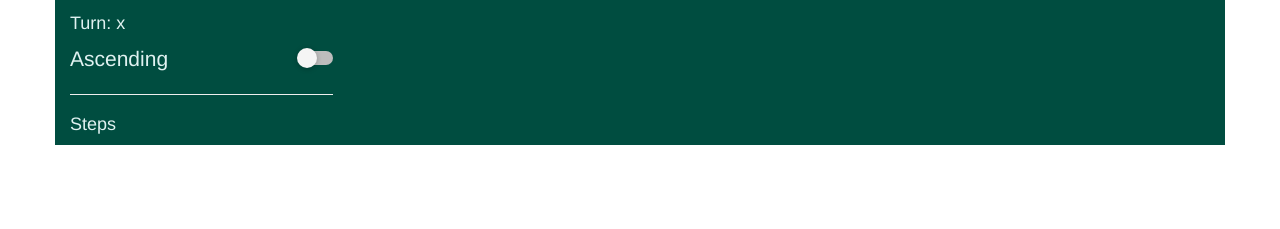
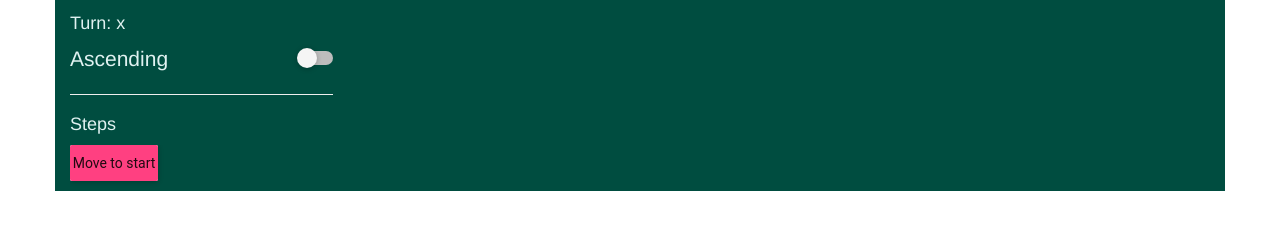
Before and after one commit to nthanhhai2909/TicTacToe_Redux, a React app: page /playgame in a window 1280 px wide. Shown: the part 145-374 px from the top of the page. Built offline with nearby package versions, Linux system fonts and the light colour scheme.

Commit message:
them chuc nang hien thi danh sach cac buoc di

```diff
--- a/src/actions/playgame.js
+++ b/src/actions/playgame.js
@@ -54,3 +54,15 @@ export const setPlayerWin = (player, arrayList) => (dispatch) => {
     dispatch(PlayerWin(player));
     dispatch(setListChessOfWin(arrayList));
 }
+
+export const move = (row, col, turn) =>({
+    type: types.ADD_MOVE_HISTORY,
+    row,
+    col,
+    turn
+})
+
+
+export const addMoveHistory =  (row, col, turn) => (dispatch) =>{
+    dispatch(move(row, col, turn));
+}
--- /dev/null
+++ b/src/components/HistoryItem.js
@@ -0,0 +1,40 @@
+import React from 'react'
+import PropTypes from 'prop-types'
+import RaisedButton from 'material-ui/RaisedButton';
+const HistoryItem = ({isSelect, row, col}) => {
+    let move;
+    if(row === -1){
+        move = 'start'
+    }
+    else{
+        move = row + ' - ' + col;
+        console.log('move', move)
+    }
+
+    return(
+        isSelect ?
+            <RaisedButton
+                style={{marginRight:30, marginBottom:10}}
+                secondary={true}  >
+                Move to {move}
+            </RaisedButton>
+        :
+            <RaisedButton
+                primary={true}
+                style={{marginRight:30, marginBottom:10}}
+                 >
+                Move to {move}
+            </RaisedButton>
+
+
+    )
+
+}
+
+HistoryItem.propTypes = {
+    isSelect:  PropTypes.bool,
+    row: PropTypes.number,
+    col: PropTypes.number,
+}
+
+export default HistoryItem
--- /dev/null
+++ b/src/components/HistoryList.js
@@ -0,0 +1,42 @@
+import React from 'react'
+import PropTypes from 'prop-types'
+import HistoryItem from './HistoryItem'
+
+
+const HistoryList = ({historys}) =>{
+    return(
+        historys.map((element, index) => {
+            if(index === historys.length - 1){
+
+                return(
+                    <HistoryItem
+                        isSelect={true}
+                        row={element.row}
+                        col={element.col}
+                    />
+                )
+            }
+            else{
+                return(
+                    <HistoryItem
+                        isSelect={false}
+                        row={element.row}
+                        col={element.col}
+                    />
+                )
+            }
+
+        })
+    )
+
+
+
+}
+
+
+
+HistoryList.propTypes = {
+    historys: PropTypes.array
+}
+
+export default HistoryList
--- a/src/components/ParameterGame.js
+++ b/src/components/ParameterGame.js
@@ -1,7 +1,8 @@
 import React from 'react'
-import PropTypes from 'prop-types';
+import PropTypes from 'prop-types'
 import '../css/index.css'
 import Toggle from 'material-ui/Toggle'
+import HistoryList from './HistoryList'
 const ParameterGame = ({turn, historys}) => (
     <div>
         <h3>Parameter</h3>
@@ -17,6 +18,11 @@ const ParameterGame = ({turn, historys}) => (
         </div>
         <hr/>
         <h4>Steps</h4>
+        <div className='list-steps' >
+            <HistoryList
+                historys={historys}
+            />
+        </div>
     </div>
 )
 
--- a/src/components/PlayGame.js
+++ b/src/components/PlayGame.js
@@ -10,7 +10,10 @@ import FlatButton from 'material-ui/FlatButton'
 import RaisedButton from 'material-ui/RaisedButton'
 
 
-const PlayGame = ({board, clickBox, turn, showDialog, submitWin, playerWin, listChessOfWin }) => {
+const PlayGame = ({board, clickBox, turn,
+     showDialog, submitWin, playerWin,
+      listChessOfWin, historys }) => {
+
     const actions = [
         <FlatButton
           label="OK"
@@ -36,6 +39,7 @@ const PlayGame = ({board, clickBox, turn, showDialog, submitWin, playerWin, list
                 <Col md={3}>
                     <Parameter
                         turn={turn}
+                        historys={historys}
                     />
                 </Col>
                 <Col md={9} >
@@ -62,7 +66,8 @@ PlayGame.propTypes = {
     isWin: PropTypes.bool,
     turn:PropTypes.string,
     board: PropTypes.array,
-    clickBox: PropTypes.func
+    clickBox: PropTypes.func,
+    historys: PropTypes.array,
 }
 
 export default PlayGame
--- a/src/constants/actionTypes.js
+++ b/src/constants/actionTypes.js
@@ -12,3 +12,5 @@ export const OPEN_DIALOG = 'OPEN_DIALOG'
 export const CLOSE_DIALOG = 'CLOSE_DIGLOG'
 export const SET_PLAYER_WIN = 'SET_PLAYER_WIN'
 export const SET_LIST_CHESS_OF_WIN = 'SET_LIST_CHESS_OF_WIN'
+
+export const ADD_MOVE_HISTORY = 'ADD_MOVE_HISTORY'
--- a/src/containers/PlayGameContainer.js
+++ b/src/containers/PlayGameContainer.js
@@ -2,7 +2,8 @@ import React from 'react'
 import {connect} from 'react-redux'
 import PropTypes from 'prop-types'
 import PlayGame from '../components/PlayGame'
-import {setBoard, changeBoard, setWinGame, toogleDialog, setPlayerWin,} from '../actions/playgame'
+import {setBoard, changeBoard, setWinGame,
+     toogleDialog, setPlayerWin, addMoveHistory} from '../actions/playgame'
 
 
 class PlayGameContainer extends React.Component {
@@ -30,7 +31,10 @@ class PlayGameContainer extends React.Component {
             this.props.toogleDialog(true);
             this.props.setPlayerWin(this.props.turn, arrWin);
         }
+
         this.props.changeBoard(row, col);
+        //add move in history
+        this.props.addMoveHistory(row, col, this.props.turn);
 
     }
     isWin(board, rowCheck, colCheck, turn){
@@ -188,6 +192,7 @@ class PlayGameContainer extends React.Component {
                 turn={this.props.turn}
                 board={this.props.board}
                 clickBox={(row, col) => this.handleClick(row, col)}
+                historys={this.props.historys}
              />
 
         )
@@ -202,7 +207,9 @@ const mapStateToProps = state =>({
     numberCell: state.homeReducer.numberCell,
     board: state.playgameReducer.playGame.board,
     playerWin: state.playgameReducer.playGame.playerWin,
-    listChessOfWin: state.playgameReducer.playGame.listChessOfWin
+    listChessOfWin: state.playgameReducer.playGame.listChessOfWin,
+    historys: state.playgameReducer.historys.historys,
+
 })
 
 
@@ -217,9 +224,12 @@ PlayGameContainer.propTypes = {
     setWinGame:PropTypes.func,
     toogleDialog: PropTypes.func,
     setPlayerWin: PropTypes.func,
+    addMoveHistory: PropTypes.func,
+    history: PropTypes.array,
 
 }
 export default connect(
     mapStateToProps,
-    { setBoard, changeBoard, setWinGame, toogleDialog, setPlayerWin }
+    { setBoard, changeBoard, setWinGame,
+        toogleDialog, setPlayerWin, addMoveHistory}
 ) (PlayGameContainer)
--- a/src/css/index.css
+++ b/src/css/index.css
@@ -42,3 +42,8 @@
     color: #E65100;
     outline: none;
 }
+
+.list-steps{
+    max-height: 500px;
+    overflow: scroll;
+}
--- a/src/reducers/playGameReducer.js
+++ b/src/reducers/playGameReducer.js
@@ -6,10 +6,11 @@ import {INIT_BOARD,
      CLOSE_DIALOG,
      SET_PLAYER_WIN,
      SET_LIST_CHESS_OF_WIN,
+     ADD_MOVE_HISTORY,
     } from '../constants/actionTypes'
 import { combineReducers } from 'redux'
 
-const initialState = {
+const initialStatePlayGame = {
     listChessOfWin: null,
     playerWin: null,
     showDialog: false,
@@ -17,10 +18,14 @@ const initialState = {
     turn: 'x',
     board: new Array(0),
 }
+const initialStateHistory = {
+    historys: [{row: -1, col: -1, turn: 'none'}],
+    sortByAscending: true,
+}
 
 const newBoard = numberCell => Array.apply(null, Array(numberCell)).map(() => new Array(numberCell).fill(null))
 
-const playGame = (state = initialState, action) => {
+const playGame = (state = initialStatePlayGame, action) => {
     switch(action.type){
         case INIT_BOARD:
             return Object.assign({}, state,
@@ -54,15 +59,23 @@ const playGame = (state = initialState, action) => {
             return state;
     }
 }
-const history = (state = {}, action) => {
+const historys = (state = initialStateHistory, action) => {
     switch(action.type){
-        case 'hihi':
-            return state;
+        case ADD_MOVE_HISTORY:
+            return Object.assign({}, state,
+                 {historys: [...state.historys,
+                        {
+                            row: action.row,
+                            col: action.col,
+                            turn: action.turn,
+                        }
+                    ]
+                })
         default:
             return state;
     }
 }
 export default combineReducers({
     playGame,
-    history
+    historys
   })
```
